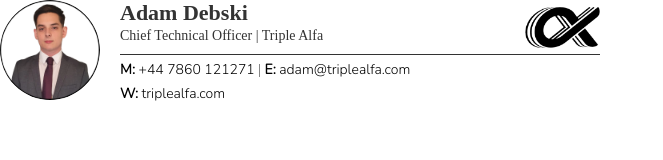
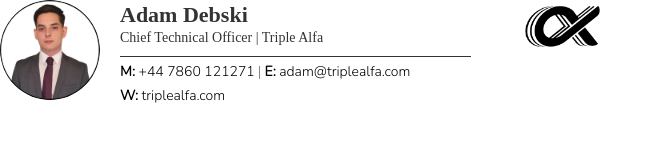
Before and after one commit to Adam-deb/Triplealfa, a Next.js app: page /adam-signiture in a window 1280 px wide. Shown: the top 160 px of the page, without its empty margins (0-663 px from the left). Built offline with nearby package versions, Linux system fonts and the light colour scheme.

Commit message:
updated signiture

```diff
--- a/src/app/adam-signiture/page.js
+++ b/src/app/adam-signiture/page.js
@@ -15,7 +15,7 @@ export default function Signature1() {
             <table cellSpacing="0" cellPadding="0" border="0" width="100%">
               <tbody>
                 <tr>
-                  <td width="100" style={{ paddingRight: '20px' }}>
+                  <td width="100" style={{ paddingRight: '20px', verticalAlign: 'middle' }}>
                     <Image
                       src="/email-signitures/headshots/Adam.png"
                       alt="headshot"
@@ -24,15 +24,11 @@ export default function Signature1() {
                       style={{ borderRadius: '50%' }}
                     />
                   </td>
-                  <td style={{ verticalAlign: 'top', position: 'relative' }}>
-                    <div style={{ position: 'absolute', top: '5px', right: '0px' }}>
-                      <Image
-                        src="/black_logo.png"
-                        alt="Triple Alfa logo"
-                        width={75}
-                        height={45}
-                      />
-                    </div>
+                  <td style={{ verticalAlign: 'middle' }}>
+                    <table width="100%">
+                      <tbody>
+                        <tr>
+                          <td style={{ textAlign: 'left' }}>
                             <p style={{ margin: 0, fontSize: '22px', fontWeight: 'bold', color: '#333', fontFamily: 'MontserratRegular' }}>
                               Adam Debski
                             </p>
@@ -48,6 +44,18 @@ export default function Signature1() {
                             >
                               Chief Technical Officer | Triple Alfa
                             </p>
+                          </td>
+                          <td style={{ textAlign: 'right', verticalAlign: 'middle' }}>
+                            <Image
+                              src="/black_logo.png"
+                              alt="Triple Alfa logo"
+                              width={75}
+                              height={45}
+                            />
+                          </td>
+                        </tr>
+                      </tbody>
+                    </table>
                     <p style={{ margin: '5px 0 0', fontSize: '14px', color: '#555', fontFamily: 'MontserratRegular' }}>
                       <a href="tel:+447860121271" style={{ color: 'black', textDecoration: 'none' }}>
                         <span style={{ fontWeight: 'bold' }}>M:</span> +44 7860 121271
```
Lines whose indentation alone changed are shown as unchanged.
